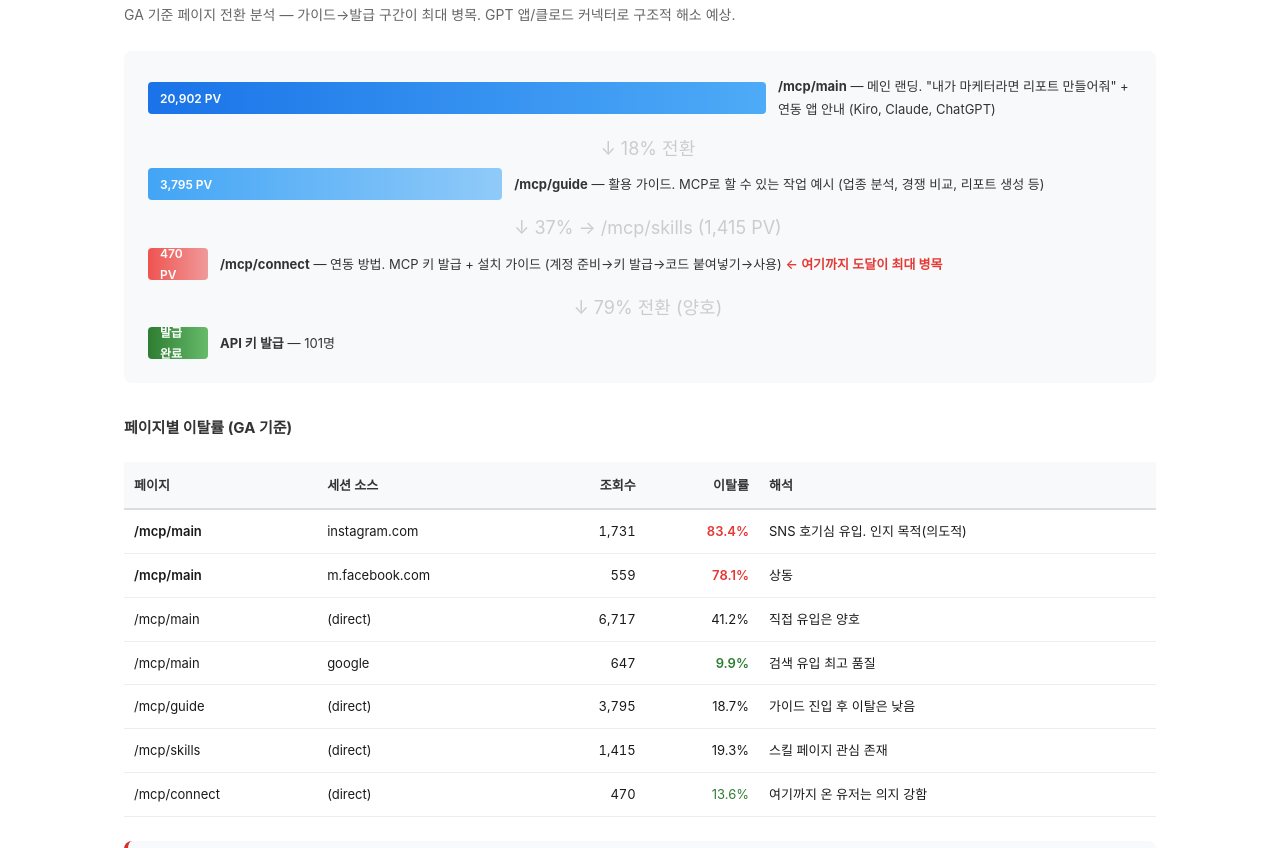
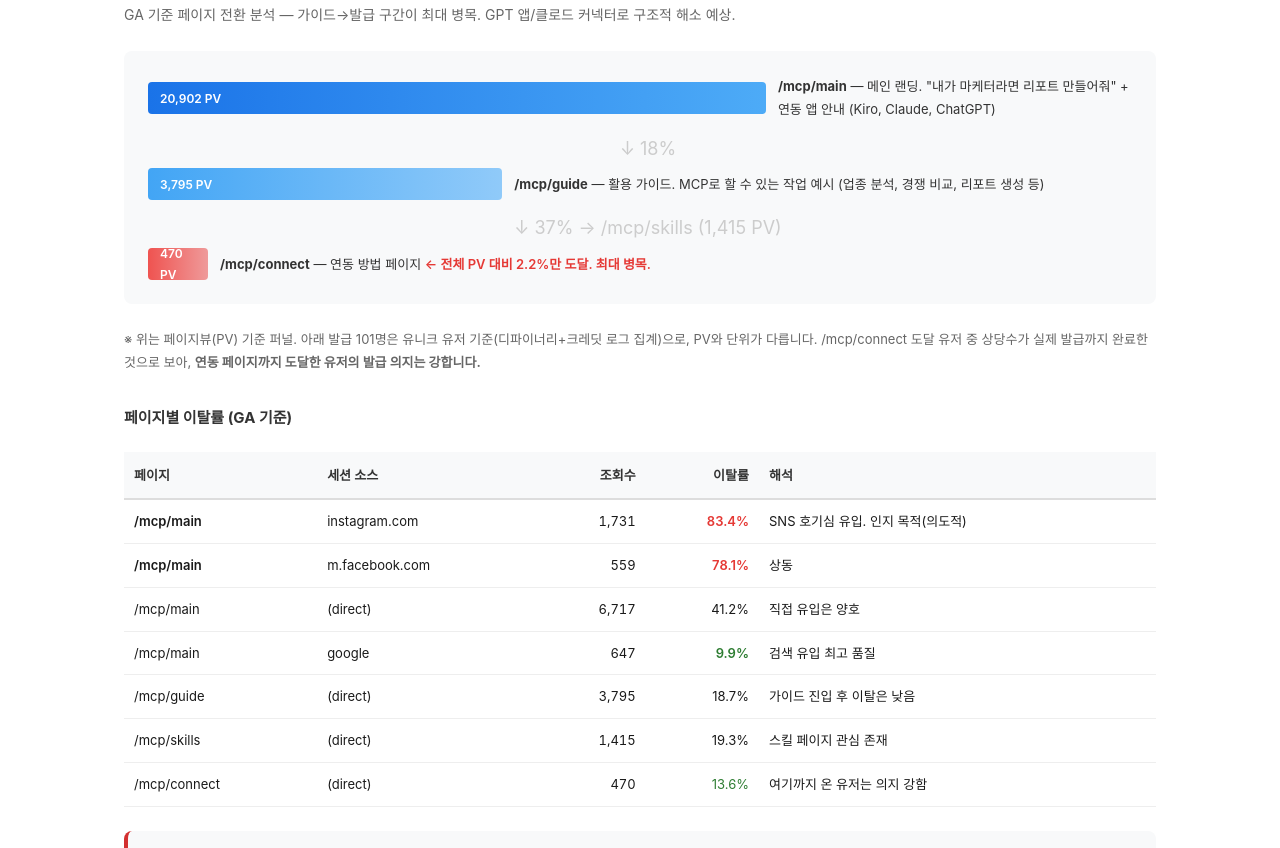
Before and after one commit to hwan-IGAW/Webpage_-publish, a plain HTML site: page index.html in a window 1280 px wide. Shown: the part 1298-2146 px from the top of the page. Drawn offline with Linux system fonts and the light colour scheme.

Commit message:
퍼널 PV/유저 단위 혼동 수정

```diff
--- a/index.html
+++ b/index.html
@@ -202,7 +202,7 @@
       <div class="funnel-bar" style="width:100%;">20,902 PV</div>
       <div class="funnel-label"><strong>/mcp/main</strong> — 메인 랜딩. "내가 마케터라면 리포트 만들어줘" + 연동 앱 안내 (Kiro, Claude, ChatGPT)</div>
     </div>
-    <div class="funnel-arrow">↓ 18% 전환</div>
+    <div class="funnel-arrow">↓ 18%</div>
     <div class="funnel-step">
       <div class="funnel-bar" style="width:36%; background: linear-gradient(90deg, #42a5f5, #90caf9);">3,795 PV</div>
       <div class="funnel-label"><strong>/mcp/guide</strong> — 활용 가이드. MCP로 할 수 있는 작업 예시 (업종 분석, 경쟁 비교, 리포트 생성 등)</div>
@@ -210,14 +210,10 @@
     <div class="funnel-arrow">↓ 37% → /mcp/skills (1,415 PV)</div>
     <div class="funnel-step">
       <div class="funnel-bar" style="width:5%; background: linear-gradient(90deg, #ef5350, #ef9a9a);">470 PV</div>
-      <div class="funnel-label"><strong>/mcp/connect</strong> — 연동 방법. MCP 키 발급 + 설치 가이드 (계정 준비→키 발급→코드 붙여넣기→사용) <span class="red bold">← 여기까지 도달이 최대 병목</span></div>
-    </div>
-    <div class="funnel-arrow">↓ 79% 전환 (양호)</div>
-    <div class="funnel-step">
-      <div class="funnel-bar" style="width:2%; background: linear-gradient(90deg, #2e7d32, #66bb6a);">발급 완료</div>
-      <div class="funnel-label"><strong>API 키 발급</strong> — 101명</div>
+      <div class="funnel-label"><strong>/mcp/connect</strong> — 연동 방법 페이지 <span class="red bold">← 전체 PV 대비 2.2%만 도달. 최대 병목.</span></div>
     </div>
   </div>
+  <p style="font-size:13px; color:#666; margin-top:12px;">※ 위는 페이지뷰(PV) 기준 퍼널. 아래 발급 101명은 유니크 유저 기준(디파이너리+크레딧 로그 집계)으로, PV와 단위가 다릅니다. /mcp/connect 도달 유저 중 상당수가 실제 발급까지 완료한 것으로 보아, <strong>연동 페이지까지 도달한 유저의 발급 의지는 강합니다.</strong></p>
 
   <h3>페이지별 이탈률 (GA 기준)</h3>
   <table>
```
